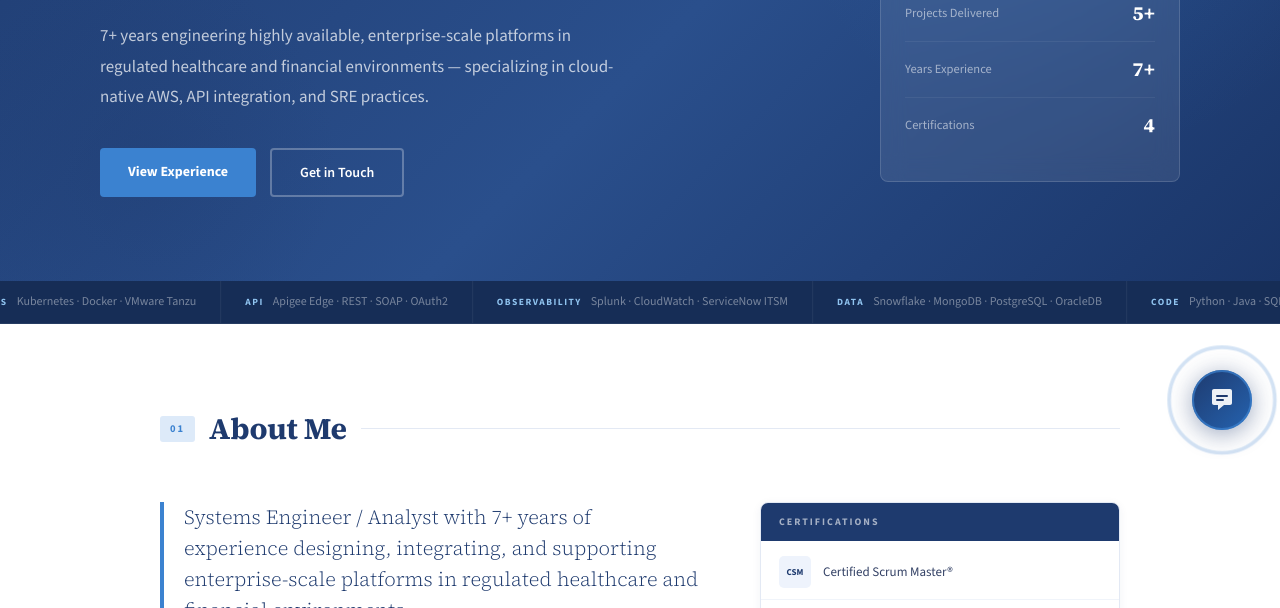
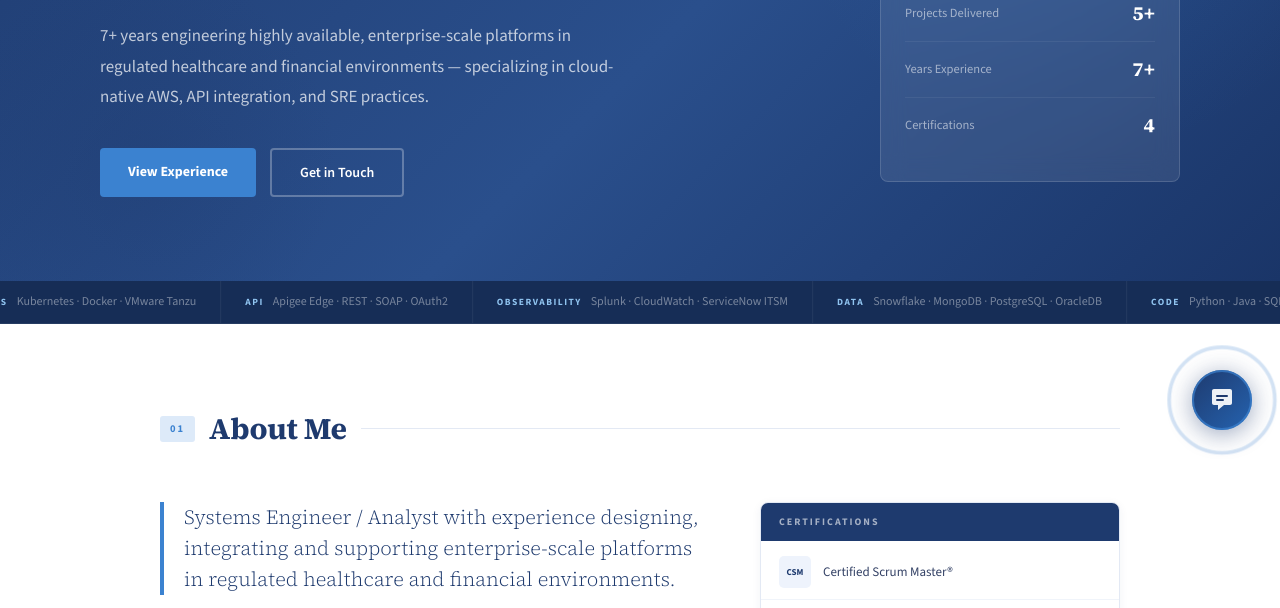
Before and after one commit to vaunkumargc/portfolio, a plain HTML site: page index.html in a window 1280 px wide. Shown: the part 342-950 px from the top of the page. Drawn offline with nearby package versions, Linux system fonts and the light colour scheme.

Commit message:
Update the Content

```diff
--- a/index.html
+++ b/index.html
@@ -283,7 +283,7 @@ h1{opacity:0;animation:fu .6s ease .15s forwards}
     <div class="sh"><span class="stag">01</span><h2>About Me</h2><div class="hr2"></div></div>
     <div class="ag">
       <div>
-        <p class="al">Systems Engineer / Analyst with 7+ years of experience designing, integrating, and supporting enterprise-scale platforms in regulated healthcare and financial environments.</p>
+        <p class="al">Systems Engineer / Analyst with experience designing, integrating and supporting enterprise-scale platforms in regulated healthcare and financial environments.</p>
         <div class="ab">
           <p>I specialize in <strong>API orchestration, cloud-native services, and CI/CD automation</strong> &mdash; translating complex business requirements into reliable, scalable technical solutions. At <strong>Blue Cross Blue Shield of Massachusetts</strong>, I maintain 99.9% uptime for platforms processing over <strong>1 million API calls daily</strong>.</p>
           <p>My background spans <strong>Java/Python backend development</strong>, integration platform ownership, observability engineering with Splunk and ServiceNow, and enterprise system migrations in <strong>FDA-regulated environments</strong>. I&rsquo;m adept at cross-functional collaboration, incident management, and driving compliance in high-stakes operational environments.</p>
```
